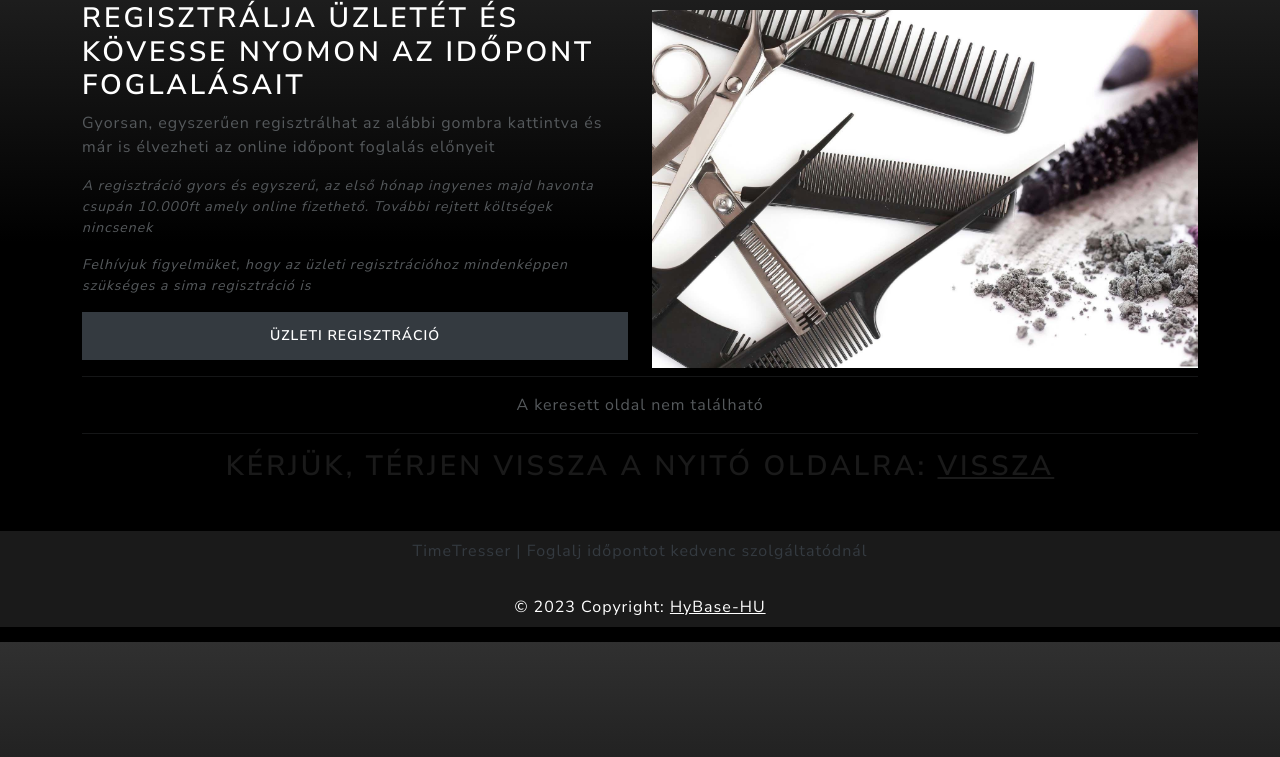
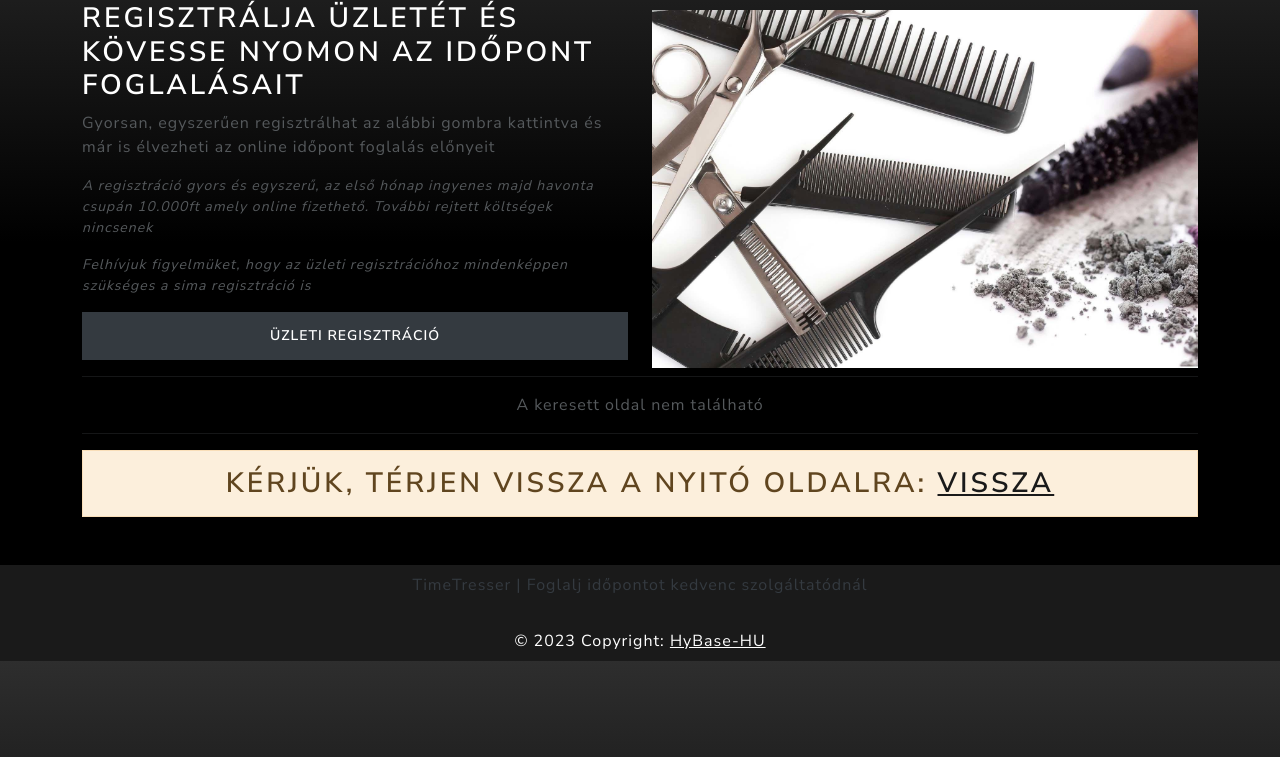
Before and after one commit to n4gY1/timetresser, a Django app: template templates/404.html in a window 1280 px wide. Shown: the part 158-915 px from the top of the page. Run offline with Django 4.2, Linux system fonts and the light colour scheme; the template is opened without the code that fills it, so the values that code supplies are empty; some libraries are stand-ins or nearby versions.

Commit message:
error pages

```diff
--- a/templates/404.html
+++ b/templates/404.html
@@ -6,5 +6,5 @@
 
 
 {% block content %}
-<h2 class="text-center">Kérjük, térjen vissza a nyitó oldalra: <a href="{% url 'home' %}">Vissza</a></h2>
+<h2 class="text-center alert alert-warning">Kérjük, térjen vissza a nyitó oldalra: <a href="{% url 'home' %}">Vissza</a></h2>
 {% endblock content %}
--- a/templates/500.html
+++ b/templates/500.html
@@ -6,5 +6,5 @@
 
 
 {% block content %}
-<h2 class="text-center">Kérjük, térjen vissza a nyitó oldalra: <a href="{% url 'home' %}">Vissza</a></h2>
+<h2 class="text-center alert alert-danger">Kérjük, térjen vissza a nyitó oldalra: <a href="{% url 'home' %}">Vissza</a></h2>
 {% endblock content %}
```
